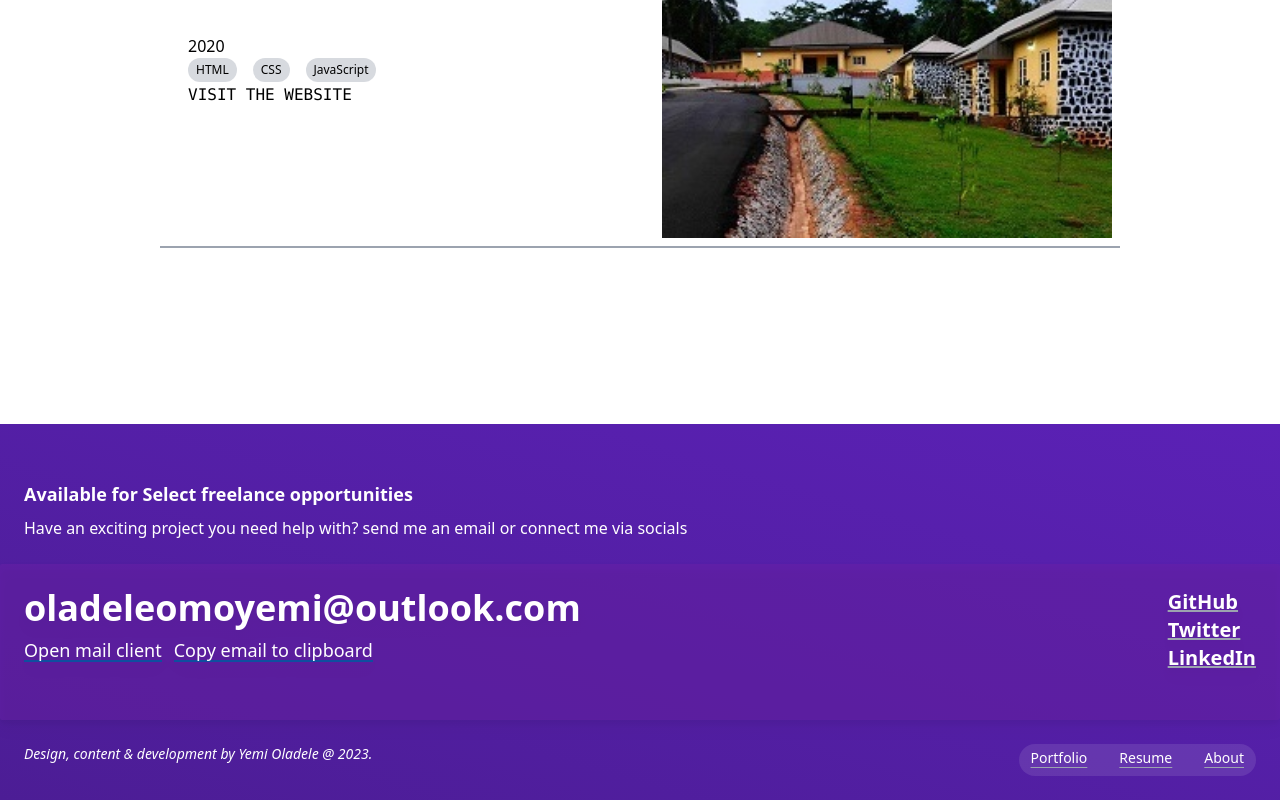
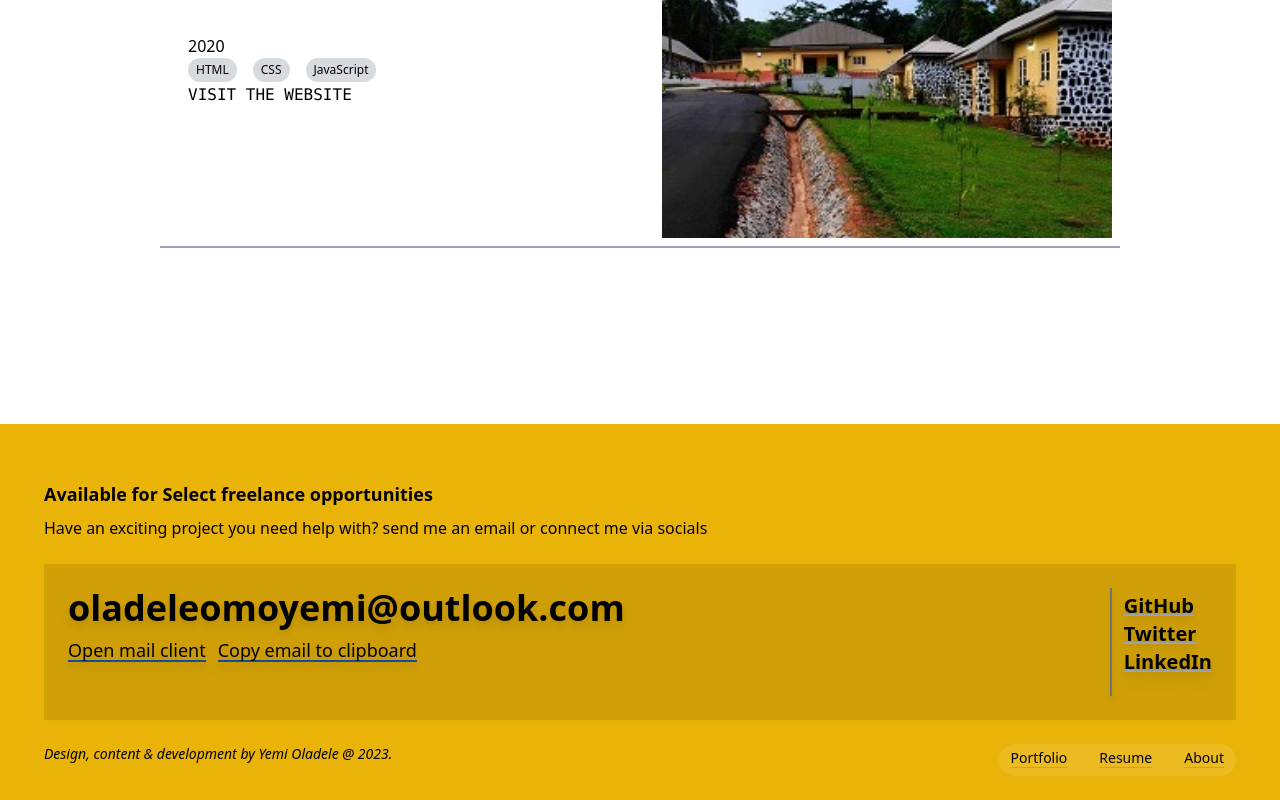
Before and after one commit to Omotobii/personal_portfolio, a Next.js app: page / in a window 1280 px wide. Shown: the part 1680-2480 px from the top of the page. Built offline with nearby package versions, Linux system fonts and the light colour scheme.

Commit message:
Update index.tsx

```diff
--- a/pages/index.tsx
+++ b/pages/index.tsx
@@ -14,7 +14,7 @@ export default function Home() {
         <meta name="viewport" content="width=device-width, initial-scale=1" />
         <link rel="icon" href="/favicon.ico" />
       </Head>
-      <main className=' bg-white dark:bg-gray-900 scroll-m-1 scroll-smooth'>
+      <main className=' bg-white dark:bg-neutral-900 scroll-m-1 scroll-smooth'>
 
       <section className=' px-4 lg:px-40'>
 
@@ -157,17 +157,17 @@ export default function Home() {
 
       {/* beginning of contact section */}
 
-      <section className=' bg-gradient-to-tr from-violet-900 to-violet-800 text-white mt-44 p pt-8'>
+      <section className=' bg-yellow-500 mt-44 sm:px-11 pt-8'>
 
-          <div className=' text-lg font-sans font-bold p-6 pb-1'>
+          <div className=' text-lg font-sans font-bold py-6 pb-1'>
             <h4>Available for Select freelance opportunities</h4>
           </div>
 
-          <div className=' p-6 pt-1'>
+          <div className=' py-6 pt-1'>
             <p>Have an exciting project you need help with? send me an email or connect me via socials</p>
           </div>
 
-          <div className=' sm:flex sm:justify-between text-center sm:text-left p-6 rounded-sm bg-purple-800 bg-opacity-50 drop-shadow-lg'>
+          <div className=' sm:flex sm:justify-between text-center sm:text-left p-6 rounded-sm bg-black bg-opacity-10 drop-shadow-lg'>
 
             <div className=' pb-8'>
 
@@ -180,7 +180,7 @@ export default function Home() {
               <a href="mailto:oladeleomoyemi@outlook.com" className=' ml-3 backline animate-from-bottom text-xs sm:text-lg sm:font-thin'>Copy email to clipboard</a>
             </div>
 
-            <div className=''>
+            <div className=' border-l-2 border-neutral-500 pl-3 pt-1'>
               <ul className=' text-sm sm:text-xl'>
                 <li><a href="#" className='underline decoration-gray-400 hover:bg-gray-400 font-bold'>GitHub</a></li>
                 <li><a href="#" className='underline decoration-gray-400 hover:bg-gray-400 font-bold'>Twitter</a></li>
@@ -190,9 +190,9 @@ export default function Home() {
 
           </div>
 
-          <div className=' p-6 sm:flex sm:flex-row-reverse sm:justify-between'>
+          <div className=' py-6 sm:flex sm:flex-row-reverse sm:justify-between'>
 
-            <ul className=' px-0 flex gap-x-8 sm:bg-white sm:bg-opacity-10 sm:rounded-full text-sm sm:text-md py-1 sm:px-3 sm:pb-2 mt-2 sm:mt-0 dark:text-white items-center'>
+            <ul className=' px-0 flex gap-x-8 sm:bg-white sm:bg-opacity-10 sm:rounded-full text-sm sm:text-md py-1 sm:px-3 sm:pb-2 mt-2 sm:mt-0 sm:dark:bg-black sm:dark:bg-opacity-80 dark:text-white items-center'>
               <li><a href="#" className='underline sm:underline-offset-4 decoration-gray-400 hover:bg-gray-400'>Portfolio</a></li>
               <li><a href="#" className='underline sm:underline-offset-4 decoration-gray-400 hover:bg-gray-400'>Resume</a></li>
               <li><a href="#" className='underline sm:underline-offset-4 decoration-gray-400 hover:bg-gray-400'>About</a></li>
```
